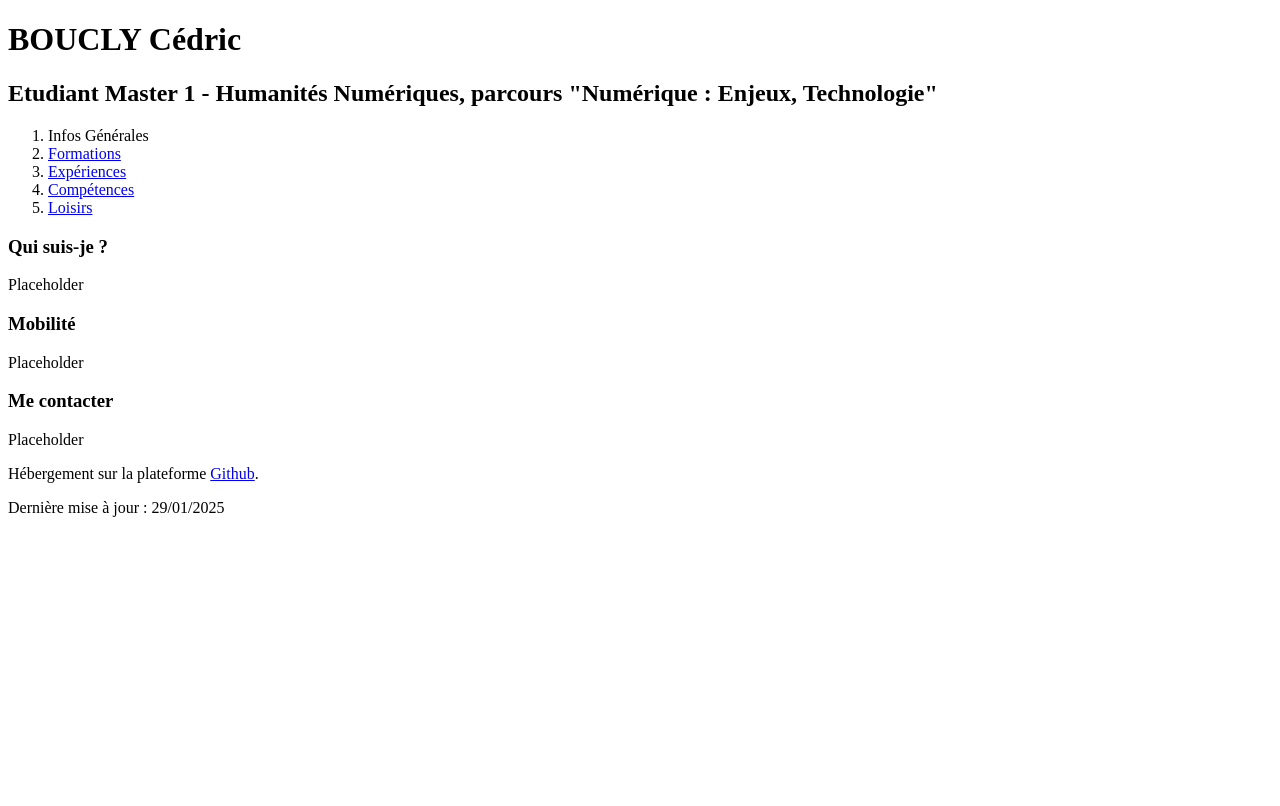
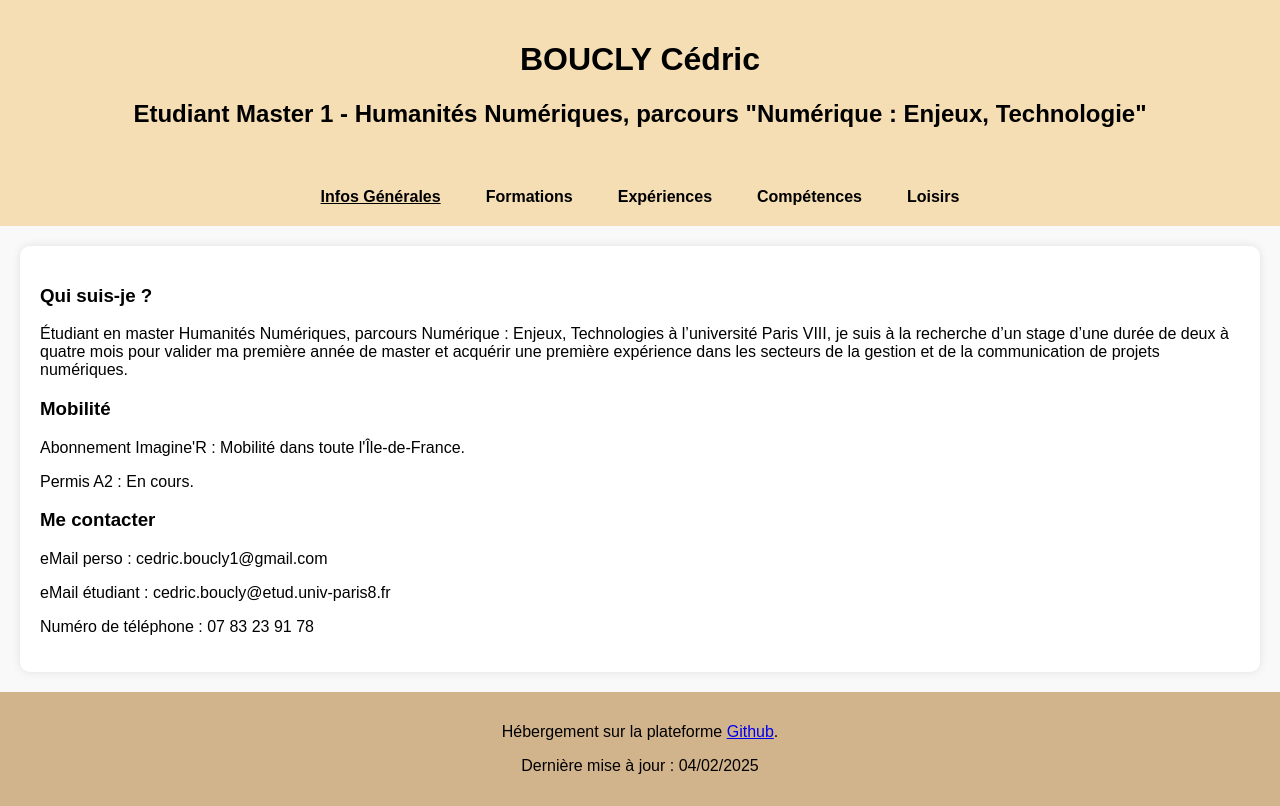
Before and after one commit to SedoZed/CV, a plain HTML site: page index.html in a window 1280 px wide. Drawn offline with Linux system fonts and the light colour scheme; files that its build step writes are made by us from their sources.

Commit message:
04/02 : MaJ majeure
Ajout des différentes pages
Ajout du CSS (expérimental)
Ajout de contenu.

```diff
--- a/index.html
+++ b/index.html
@@ -3,7 +3,7 @@
 <head>
     <meta charset="UTF-8" />
     <title>CV - Infos Générales</title>
-    <link rel="stylesheet" href="style.css">
+    <link rel="stylesheet" href="/style/style.css">
 </head>
 <body>
     <header>
@@ -12,7 +12,7 @@
     </header>
     <nav>
         <ol>
-            <li>Infos Générales</li>
+            <li class="selected">Infos Générales</li>
             <li><a href="#">Formations</a></li>
             <li><a href="#">Expériences</a></li>
             <li><a href="#">Compétences</a></li>
@@ -21,15 +21,22 @@
     </nav>
     <section>
         <h3>Qui suis-je ?</h3>
-        <p>Placeholder</p>
+        <p>Étudiant en master Humanités Numériques, parcours Numérique : Enjeux,
+            Technologies à l’université Paris VIII, je suis à la recherche d’un stage d’une
+            durée de deux à quatre mois pour valider ma première année de master et
+            acquérir une première expérience dans les secteurs de la gestion et de la
+            communication de projets numériques.</p>
         <h3>Mobilité</h3>
-        <p>Placeholder</p>
+        <p>Abonnement Imagine'R : Mobilité dans toute l'Île-de-France.</p>
+        <p>Permis A2 : En cours.</p>
         <h3>Me contacter</h3>
-        <p>Placeholder</p>
+        <p>eMail perso : cedric.boucly1@gmail.com</p>
+        <p>eMail étudiant : cedric.boucly@etud.univ-paris8.fr</p>
+        <p>Numéro de téléphone : 07 83 23 91 78</p>
     </section>
     <footer>
-        <p id="foot_droite">Hébergement sur la plateforme <a href="#">Github</a>.</p>
-        <p id="foot_gauche">Dernière mise à jour : 29/01/2025</p>
+        <p id="foot_droite">Hébergement sur la plateforme <a href="https://github.com/SedoZed/CV">Github</a>.</p>
+        <p id="foot_gauche">Dernière mise à jour : 04/02/2025</p>
     </footer>
 </body>
 </html>
--- a/style/style.css
+++ b/style/style.css
@@ -0,0 +1,73 @@
+/* Style général */
+body {
+    margin: 0;
+    padding: 0;
+    font-family: Arial, sans-serif;
+    background-color: #f9f9f9;
+}
+
+/* Header */
+header {
+    background-color: #f5deb3;
+    text-align: center;
+    padding: 20px 0;
+}
+
+/* Navigation */
+nav {
+    background-color: #f5deb3;
+    text-align: center;
+    padding: 10px 0;
+}
+
+nav ol {
+    list-style-type: none;
+    padding: 0;
+    margin: 0;
+    display: flex;
+    justify-content: center;
+    gap: 15px;
+}
+
+nav li {
+    display: inline;
+    padding: 10px 15px;
+    background-color: #f5deb3;
+    border-radius: 5px;
+    transition: background-color 0.3s;
+}
+
+nav li:hover {
+    background-color: #d2b48c;
+    cursor: pointer;
+}
+
+nav li a {
+    text-decoration: none;
+    color: black;
+    font-weight: bold;
+}
+
+.selected {
+    font-weight: bold;
+    text-decoration: underline;
+}
+
+/* Section principale */
+section {
+    background-color: white;
+    padding: 20px;
+    margin: 20px;
+    border-radius: 10px;
+    box-shadow: 0 0 10px rgba(0, 0, 0, 0.1);
+}
+
+/* Footer */
+footer {
+    background-color: #d2b48c;
+    text-align: center;
+    padding: 15px 0;
+    position: relative;
+    bottom: 0;
+    width: 100%;
+}
```
Also changed, not shown: page/comp.html (added, +38 -0 lines), page/exp.html (added, +46 -0 lines), page/formation.html (added, +49 -0 lines), page/loisir.html (added, +38 -0 lines).
